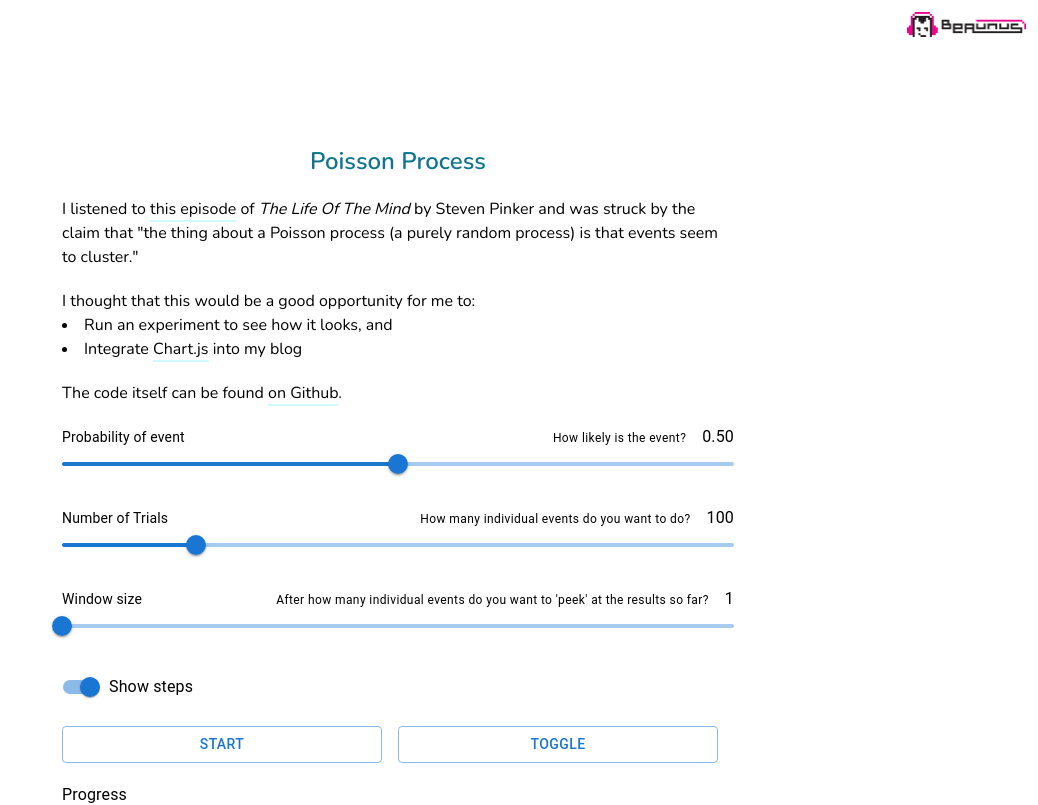
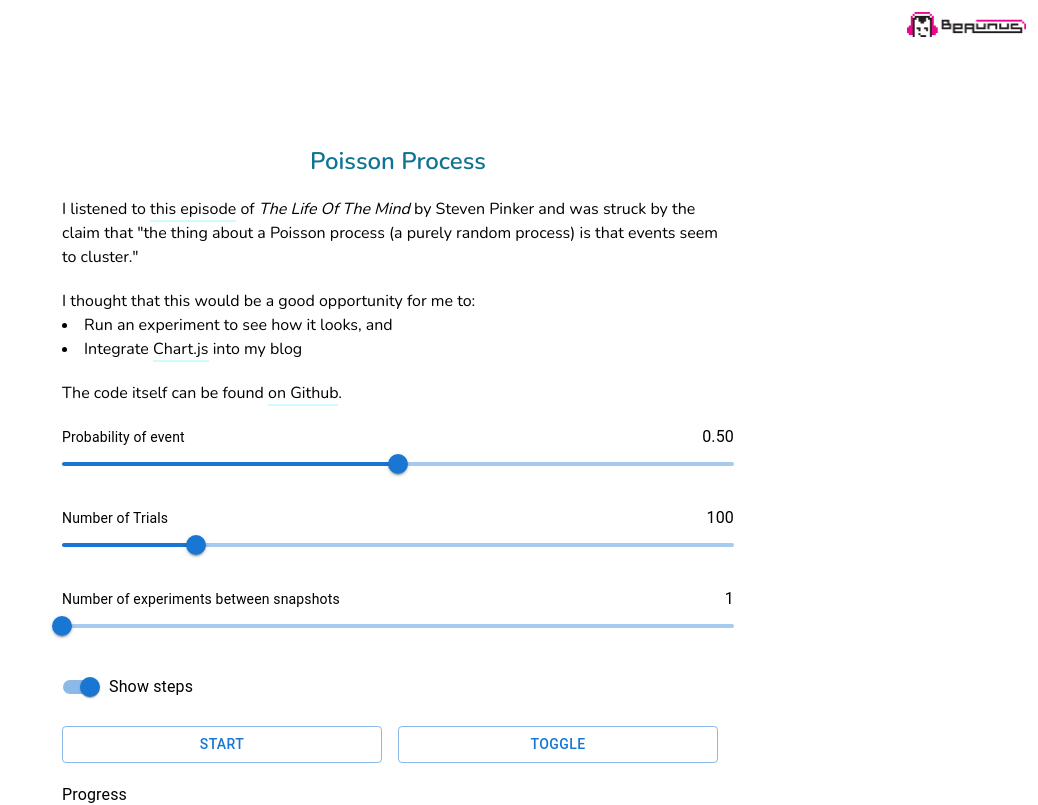
Before and after one commit to beaunus/beaunus.com, a Next.js app: page /blog/poisson in a window 1280 px wide. Shown: the top 805 px of the page, without its empty margins (242-1280 px from the left). Built offline with nearby package versions, Linux system fonts and the light colour scheme.

Commit message:
feature: remove captions

```diff
--- a/components/SliderWithLabels.tsx
+++ b/components/SliderWithLabels.tsx
@@ -4,7 +4,7 @@ import Typography from "@mui/material/Typography";
 import React from "react";
 
 export const SliderWithLabels: React.FC<{
-  caption: string;
+  caption?: string;
   displayValue: string;
   label: string;
   sliderMax: number;
@@ -24,9 +24,11 @@ export const SliderWithLabels: React.FC<{
     <Grid item xs>
       <Typography variant="body2">{label}</Typography>
     </Grid>
-    <Grid item>
-      <Typography variant="caption">{caption}</Typography>
-    </Grid>
+    {caption ? (
+      <Grid item>
+        <Typography variant="caption">{caption}</Typography>
+      </Grid>
+    ) : null}
     <Grid item>
       <Typography>{displayValue}</Typography>
     </Grid>
--- a/pages/blog/poisson.tsx
+++ b/pages/blog/poisson.tsx
@@ -156,7 +156,6 @@ const Poisson: NextPage = () => {
               .
             </p>
             <SliderWithLabels
-              caption="How likely is the event?"
               displayValue={probabilityOfEvent.toFixed(2)}
               label="Probability of event"
               sliderMax={100}
@@ -167,7 +166,6 @@ const Poisson: NextPage = () => {
               sliderValue={probabilityOfEvent * 100}
             />
             <SliderWithLabels
-              caption="How many individual events do you want to do?"
               displayValue={(10 ** numTrialsExponent).toLocaleString()}
               label="Number of Trials"
               sliderMax={10}
@@ -178,9 +176,8 @@ const Poisson: NextPage = () => {
               sliderValue={numTrialsExponent}
             />
             <SliderWithLabels
-              caption="After how many individual events do you want to 'peek' at the results so far?"
               displayValue={(10 ** windowSizeExponent).toLocaleString()}
-              label="Window size"
+              label="Number of experiments between snapshots"
               sliderMax={10}
               sliderMin={0}
               sliderOnChange={(_event, newValue) =>
```
